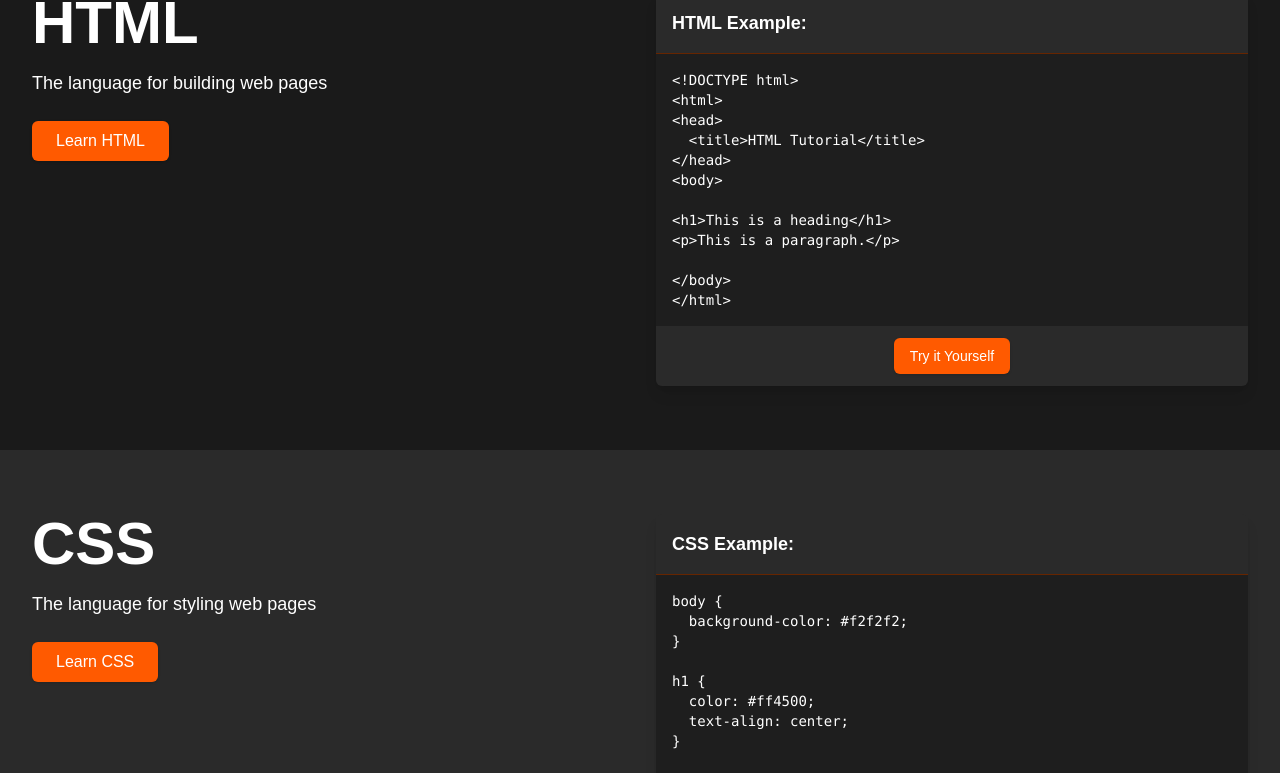
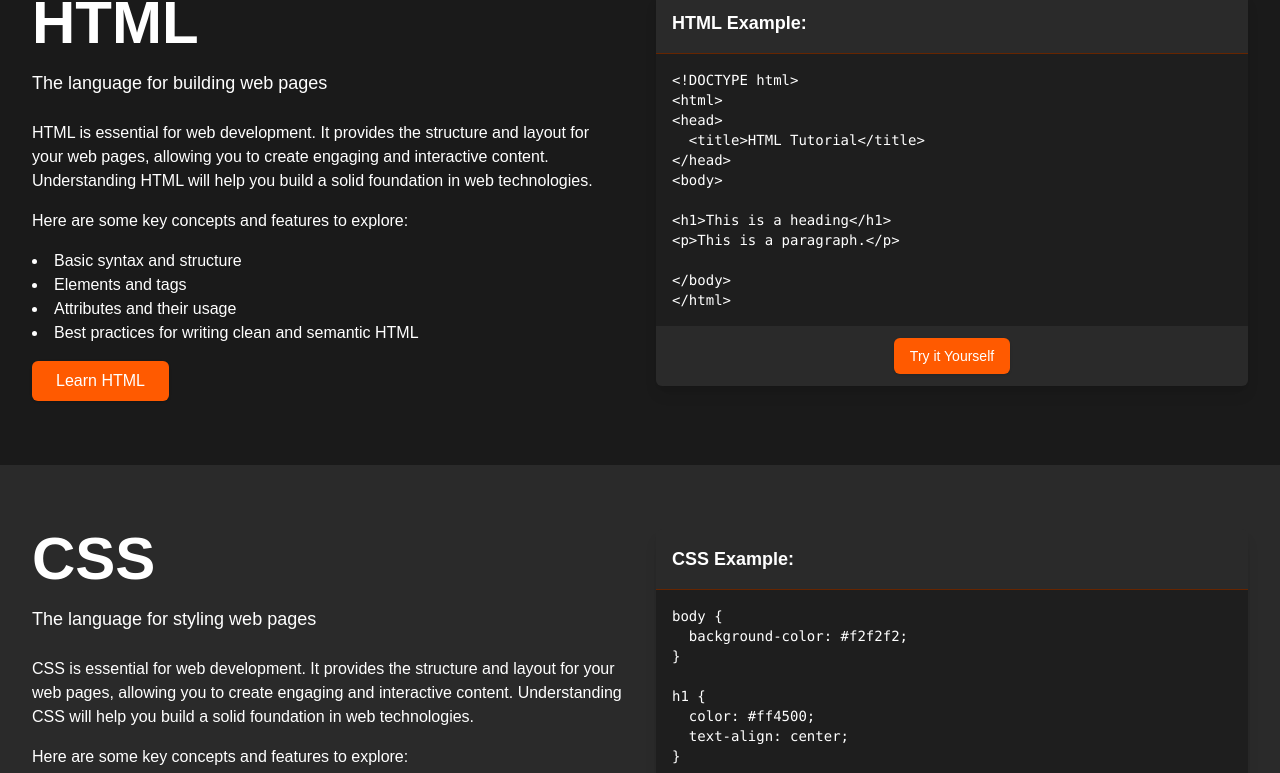
Before and after one commit to 321EZ123/PyroProgramming, a Next.js app: page /tutorials in a window 1280 px wide. Shown: the part 659-1432 px from the top of the page. Built offline with nearby package versions, Linux system fonts and the light colour scheme.

Commit message:
more content

```diff
--- a/src/app/tutorials/page.tsx
+++ b/src/app/tutorials/page.tsx
@@ -24,6 +24,18 @@ const TutorialSection: React.FC<TutorialSectionProps> = ({
         <div className="flex-1">
           <h2 className="text-6xl font-bold mb-4">{title}</h2>
           <p className="text-lg mb-6">{description}</p>
+          <p className="text-md mb-4">
+            {title} is essential for web development. It provides the structure and layout for your web pages, allowing you to create engaging and interactive content. Understanding {title} will help you build a solid foundation in web technologies.
+          </p>
+          <p className="text-md mb-4">
+            Here are some key concepts and features to explore:
+          </p>
+          <ul className="list-disc list-inside mb-4">
+            <li>Basic syntax and structure</li>
+            <li>Elements and tags</li>
+            <li>Attributes and their usage</li>
+            <li>Best practices for writing clean and semantic {title}</li>
+          </ul>
           <div className="space-y-4">
             <Button variant="default" className="bg-primary hover:bg-primary/90 text-white px-6 py-5 text-base">
               <Link href={`/tutorials/${title.toLowerCase()}`}>Learn {title}</Link>
@@ -183,7 +195,7 @@ p {
               </div>
               <div className="w-1/2 p-4 text-left">
                 <h1 className="text-2xl font-bold text-primary mb-4">Hello World!</h1>
-                <p>This is a paragraph.</p>
+                <p>This is a paragraph showcasing how HTML elements can be styled using inline CSS. Experiment with the color and style to see instant changes!</p>
               </div>
             </div>
 
```
